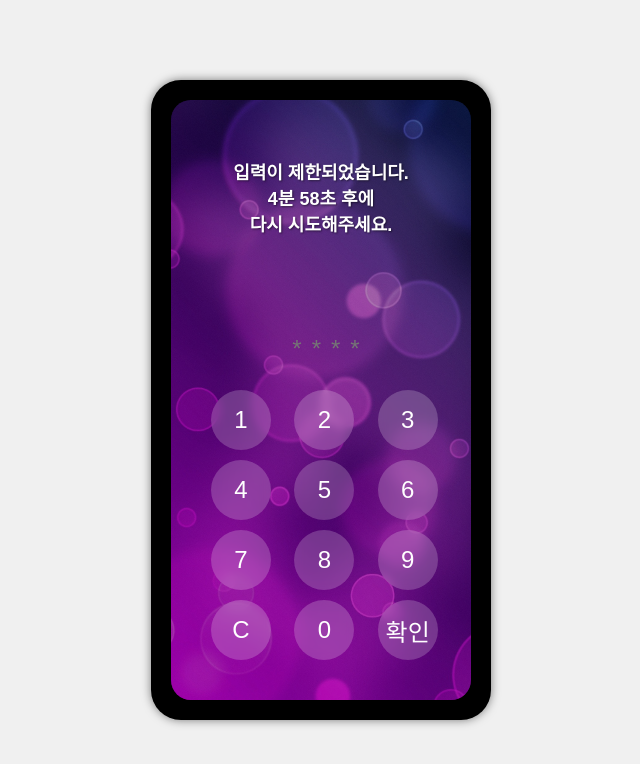
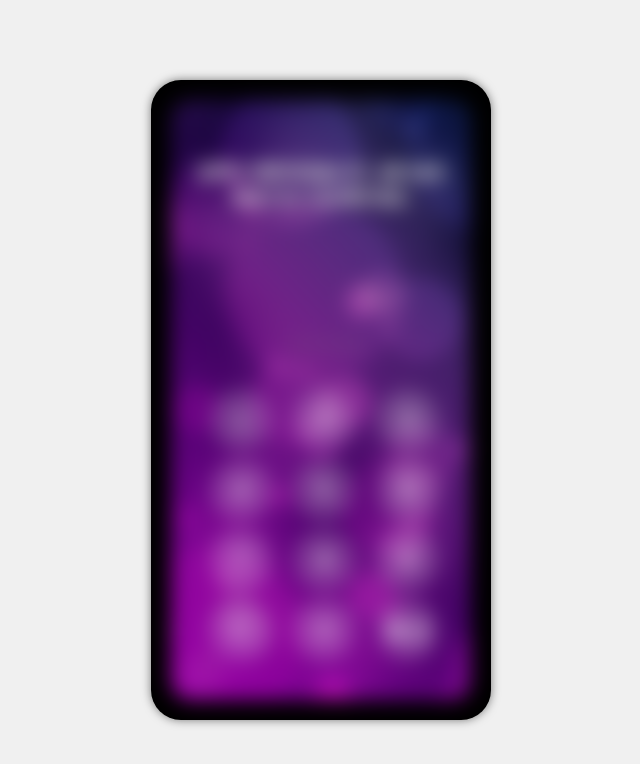
Before and after one commit to lucian1213/live, a plain HTML site: page index.html in a window 1280 px wide. Both pictures are taken after a click on the button "확인". Shown: the whole page, without its empty margins (319-959 px from the left). Drawn offline with Linux system fonts and the light colour scheme.

Commit message:
Update index.html

```diff
--- a/index.html
+++ b/index.html
@@ -25,6 +25,7 @@
             flex-direction: column;
             justify-content: space-between;
             position: relative;
+            overflow: hidden;
         }
         .screen {
             width: 100%;
@@ -40,6 +41,8 @@
             padding: 40px 0;
             box-sizing: border-box;
             position: relative;
+            filter: blur(10px);
+            transition: filter 2s ease-in-out;
         }
         .screen::after {
             content: '';
@@ -76,6 +79,7 @@
             width: 100%;
             z-index: 1;
             transform: translateX(10px);
+            transition: opacity 1s ease-in-out;
         }
         .password-display {
             width: 200px;
@@ -115,10 +119,10 @@
 </head>
 <body>
     <div class="phone">
-        <div class="screen">
+        <div class="screen" id="screen">
             <p id="message" class="message"></p>
-            <div class="input-area">
-                <p id="warning" class="warning">비밀번호를 잘못 입력하면<br>5분 간 핸드폰이 잠깁니다.</p>
+            <div class="input-area" id="inputArea">
+                <p id="warning" class="warning">비밀번호를 잘못 입력하면 5분 간 핸드폰이 잠깁니다.</p>
                 <input type="text" id="passwordDisplay" class="password-display" readonly maxlength="4" placeholder="****">
                 <div class="keypad">
                     <button class="key" onclick="addDigit(1)">1</button>
@@ -142,6 +146,8 @@
         const passwordDisplay = document.getElementById('passwordDisplay');
         const messageElement = document.getElementById('message');
         const warningElement = document.getElementById('warning');
+        const screenElement = document.getElementById('screen');
+        const inputAreaElement = document.getElementById('inputArea');
 
         function setLockoutTime(time) {
             localStorage.setItem('lockoutTime', time);
@@ -179,16 +185,7 @@
         function updateLockoutMessage(remainingTime) {
             const minutes = Math.floor(remainingTime / 60000);
             const seconds = Math.floor((remainingTime % 60000) / 1000);
-            messageElement.innerHTML = '';
-            const line1 = document.createElement('div');
-            line1.textContent = '입력이 제한되었습니다.';
-            const line2 = document.createElement('div');
-            line2.textContent = `${minutes}분 ${seconds}초 후에`;
-            const line3 = document.createElement('div');
-            line3.textContent = '다시 시도해주세요.';
-            messageElement.appendChild(line1);
-            messageElement.appendChild(line2);
-            messageElement.appendChild(line3);
+            messageElement.textContent = `입력이 제한되었습니다.\n${minutes}분 ${seconds}초 후에\n다시 시도해주세요.`;
         }
 
         function addDigit(digit) {
@@ -214,8 +211,14 @@
                 messageElement.textContent = '정답입니다!';
                 warningElement.style.display = 'none';
                 setLockoutTime(0);
+                // 애니메이션 적용
+                screenElement.style.filter = 'blur(0)';
+                inputAreaElement.style.opacity = '0';
+                setTimeout(() => {
+                    inputAreaElement.style.display = 'none';
+                }, 1000);
             } else {
-                messageElement.textContent = '오답입니다.<br>5분 후에 다시 시도해주세요.';
+                messageElement.textContent = '오답입니다.\n5분 후에\n다시 시도해주세요.';
                 warningElement.style.display = 'none';
                 const lockoutEndTime = Date.now() + 5 * 60 * 1000; // 5분
                 setLockoutTime(lockoutEndTime);
```
